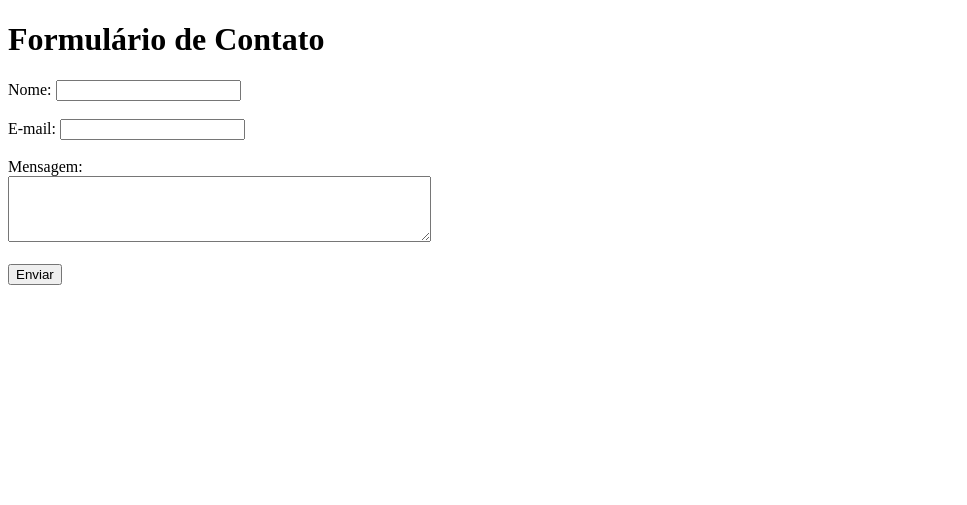
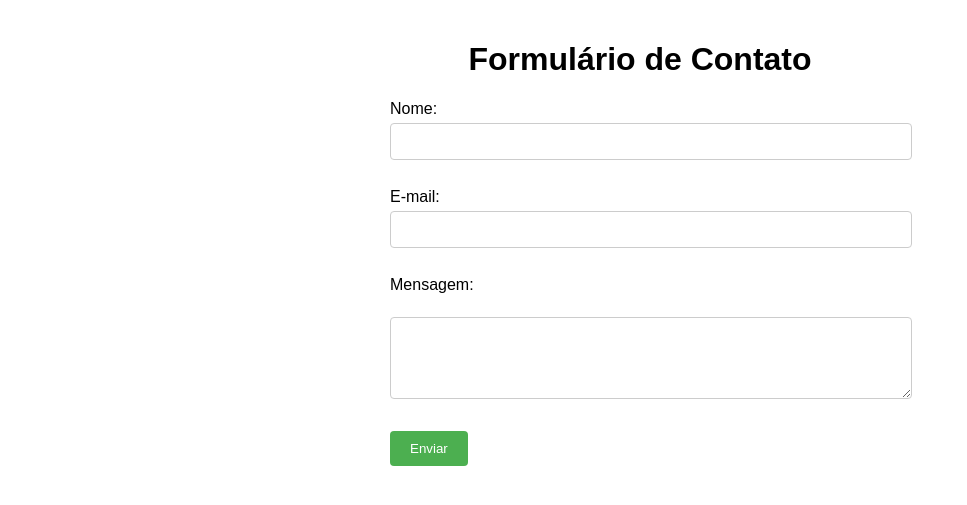
Before and after one commit to marcosbaccin/Aplicacao_Web_Docker, a Flask app: page /contact in a window 1280 px wide. Shown: the top 505 px of the page, without its empty margins (0-967 px from the left). Run offline with Flask 2, Linux system fonts and the light colour scheme.

Commit message:
Atualização dos templates

```diff
--- a/templates/contact.html
+++ b/templates/contact.html
@@ -3,6 +3,53 @@
 <head>
     <meta charset="utf-8">
     <title>Contato</title>
+    <style>
+        body {
+            font-family: Arial, sans-serif;
+            margin: 0;
+            padding: 20px;
+        }
+            h1 {
+        text-align: center;
+    }
+
+    form {
+        max-width: 500px;
+        margin: 0 auto;
+    }
+
+    label {
+        display: block;
+        margin-bottom: 5px;
+    }
+
+    input[type="text"],
+    input[type="email"],
+    textarea {
+        width: 100%;
+        padding: 10px;
+        margin-bottom: 10px;
+        border: 1px solid #ccc;
+        border-radius: 4px;
+    }
+
+    textarea {
+        resize: vertical;
+    }
+
+    input[type="submit"] {
+        background-color: #4CAF50;
+        color: white;
+        padding: 10px 20px;
+        border: none;
+        border-radius: 4px;
+        cursor: pointer;
+    }
+
+    input[type="submit"]:hover {
+        background-color: #45a049;
+    }
+</style>
 </head>
 <body>
     <h1>Formulário de Contato</h1>
```
Also changed, not shown: templates/index.html (+36 -0 lines), templates/links.html (+35 -0 lines), templates/login.html (+48 -1 lines).
